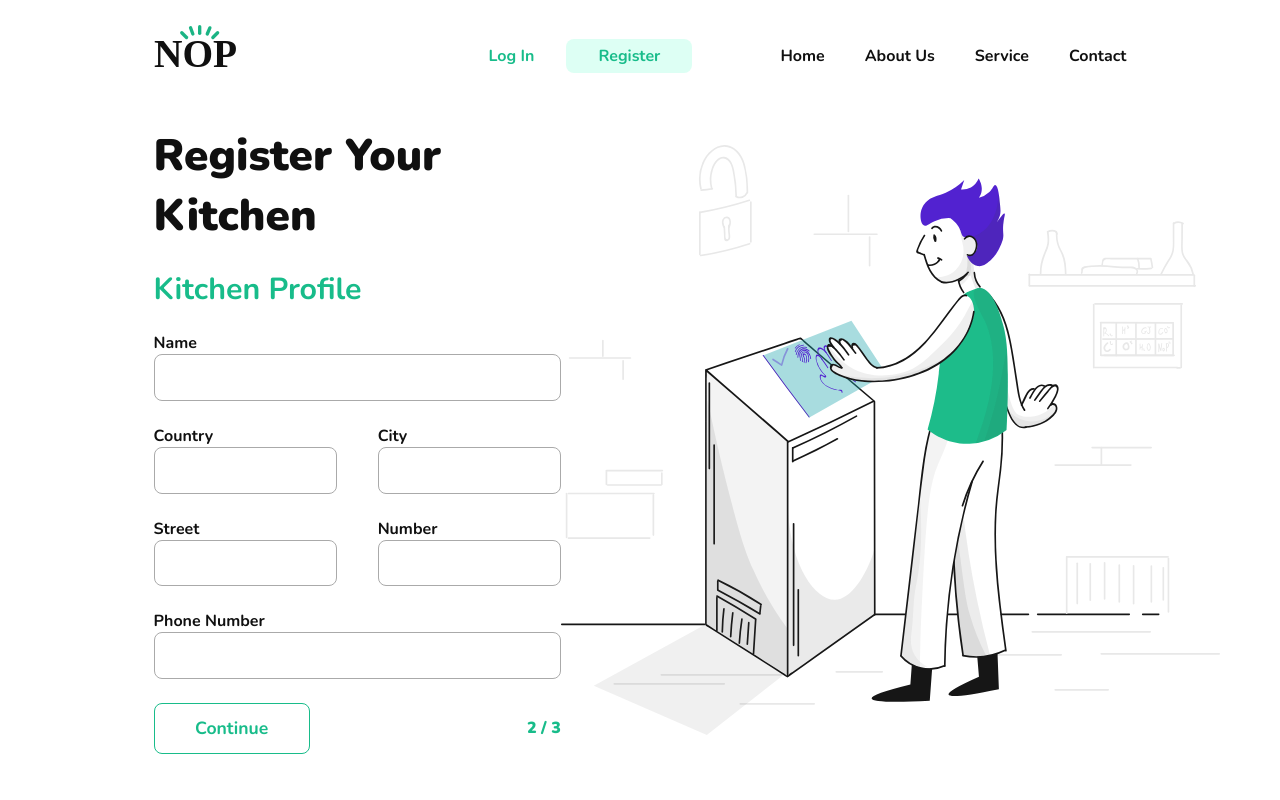
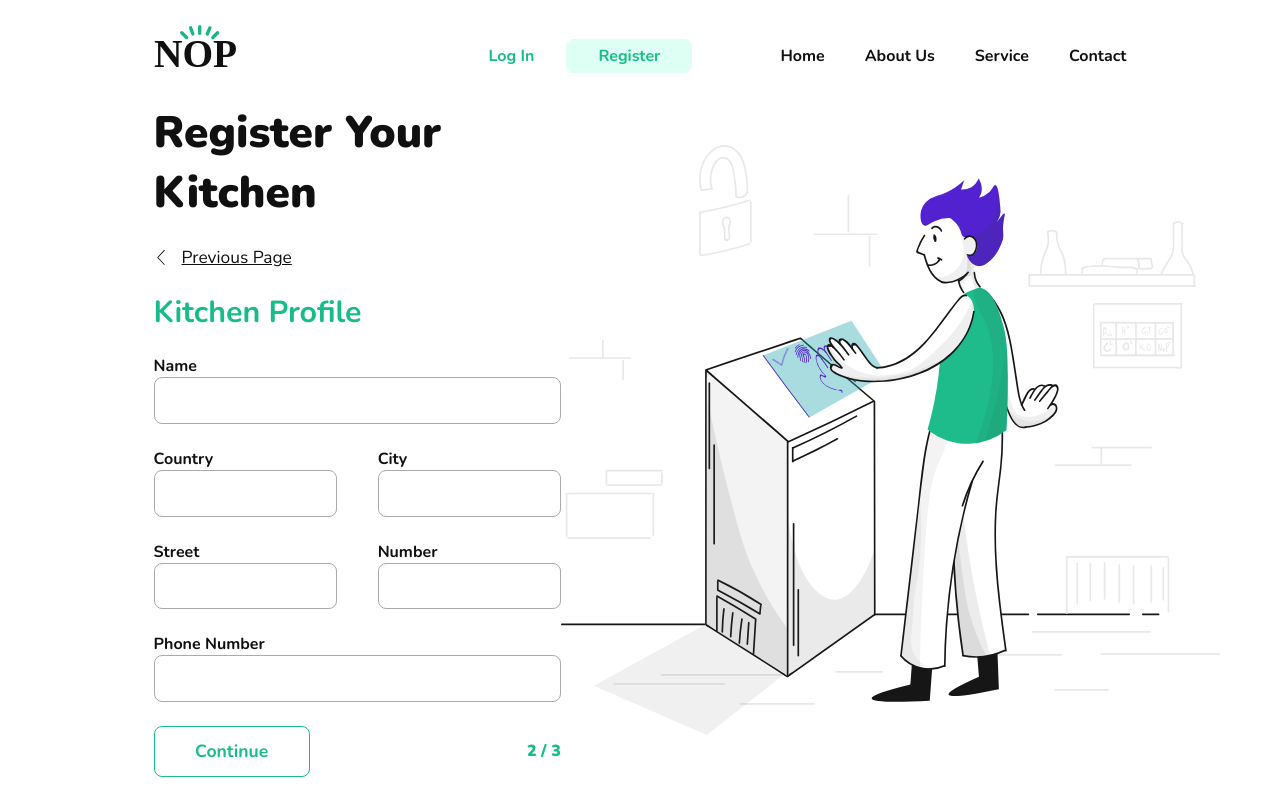
Before and after one commit to eugen1701/nopFront, a React (Create React App) app: page /auth/register in a window 1280 px wide. Both pictures are taken after typing "Sample", "Sample", "Sample", "name@example.com", "Sample123" into the empty fields and a click on the button "Continue". Built offline with nearby package versions, Linux system fonts and the light colour scheme.

Commit message:
Add back button to regisration form

```diff
--- a/src/components/auth/register/Register.scss
+++ b/src/components/auth/register/Register.scss
@@ -10,3 +10,19 @@
     width: 45%;
   }
 }
+
+#register__back {
+  background: none;
+  border: none;
+  outline: none;
+  cursor: pointer;
+  gap: 1em;
+
+  > img {
+    width: 1.1em;
+  }
+
+  > p {
+    text-decoration: underline;
+  }
+}
--- a/src/components/auth/register/Register.tsx
+++ b/src/components/auth/register/Register.tsx
@@ -3,6 +3,7 @@ import { useState } from 'react';
 import './Register.scss';
 import axios from 'axios';
 import { useNavigate } from 'react-router-dom';
+import backArrow from '../../../assets/svgs/back-arrow.svg';
 
 interface IAddress {
   country: string,
@@ -290,9 +291,30 @@ export const Register: React.FC = () => {
     return <button className="button-green button-medium" onClick={(e) => { validateFormPage(e); submitRegisrationForm()}}>Finish Registration</button>
   }
 
+  function goBack() {
+    if (currentPage != 2 && currentPage != 3)  {
+      return;
+    }
+    setCurrentPage(currentPage - 1);
+  }
+
+  function renderBackButton() {
+    if(currentPage === 2 || currentPage === 3) {
+      return (
+        <button id="register__back" className="flex-row-center-y" onClick={goBack}>
+          <img src={backArrow} alt="" />
+          <p className="text-medium">Previous Page</p>
+        </button>
+      );
+    }
+    return null;
+  }
+
   return (
     <div id="register">
       <h1 id="register__heading" className="text-black text-large">Register Your Kitchen</h1>
+      <br />
+      { renderBackButton() }
       <br/>
       <form id="register__paginated-form">
         { renderCurrentFormPage() }
```
Also changed, not shown: src/assets/svgs/back-arrow.svg (added).
